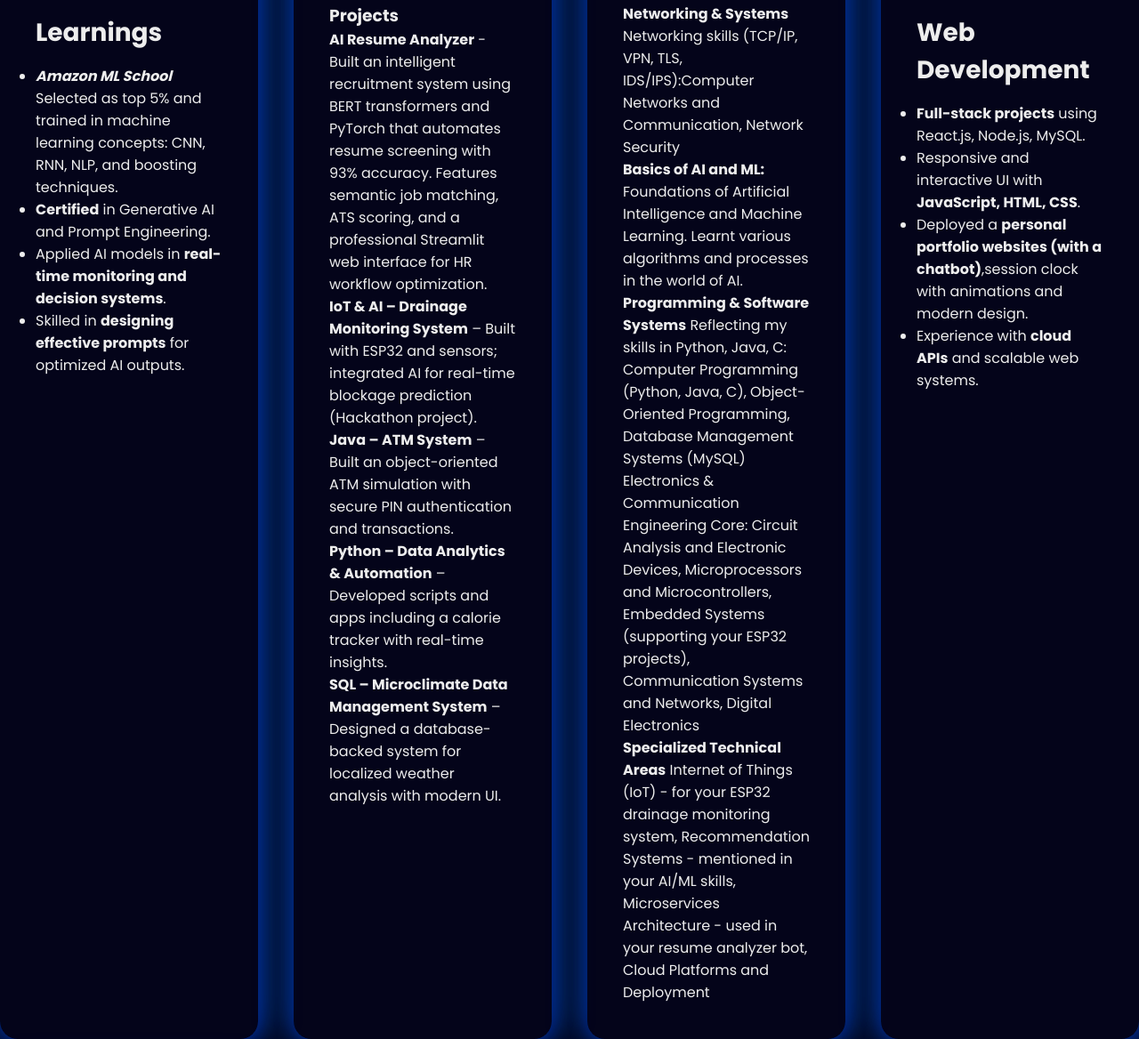
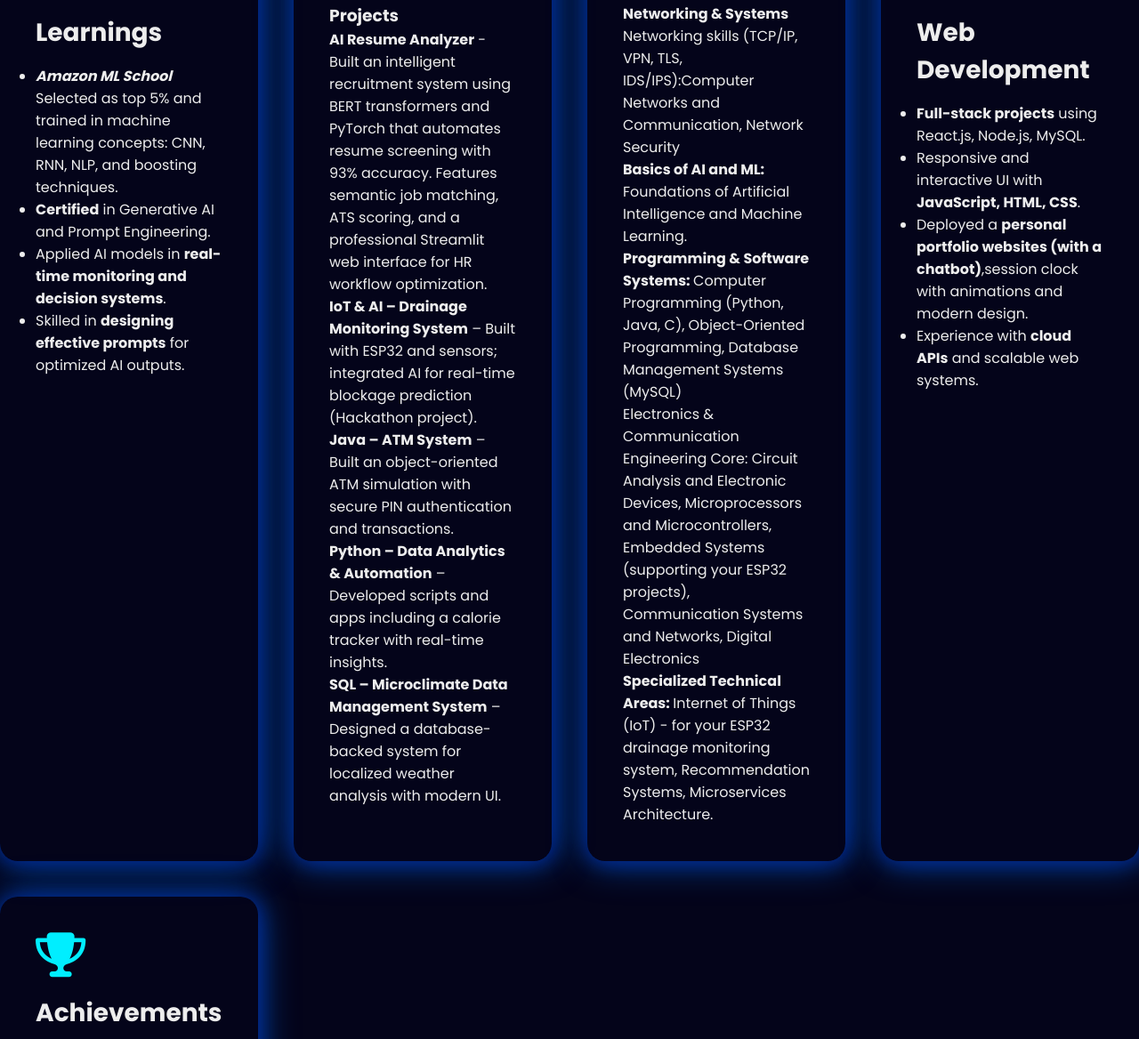
Before and after one commit to Swashinie/My-portfolio, a plain HTML site: page index.html in a window 1280 px wide. Shown: the part 1808-2976 px from the top of the page at 89% size. Drawn offline with nearby package versions, Linux system fonts and the light colour scheme.

Commit message:
Update index.html

```diff
--- a/index.html
+++ b/index.html
@@ -89,18 +89,18 @@
       <h2>Course work</h2>
           <p><b>Networking & Systems</b>
 Networking skills (TCP/IP, VPN, TLS, IDS/IPS):Computer Networks and Communication, Network Security</p>
-          <p><b>Basics of AI and  ML:</b> Foundations of Artificial Intelligence and Machine Learning. Learnt various algorithms and processes in the world of AI.</p>
-      <p><b>Programming & Software Systems</b>
-Reflecting my skills in Python, Java, C:
+          <p><b>Basics of AI and  ML:</b> Foundations of Artificial Intelligence and Machine Learning.</p>
+      <p><b>Programming & Software Systems: </b>
+
 Computer Programming (Python, Java, C), Object-Oriented Programming, Database Management Systems (MySQL)</p>
-          <p><b></b>Electronics & Communication Engineering Core:</b>
+          <p><b></b>Electronics & Communication Engineering Core: </b>
 Circuit Analysis and Electronic Devices,
 Microprocessors and Microcontrollers,
 Embedded Systems (supporting your ESP32 projects), Communication Systems and Networks, Digital Electronics</p>
-          <p><b>Specialized Technical Areas</b>
+          <p><b>Specialized Technical Areas: </b>
 Internet of Things (IoT) - for your ESP32 drainage monitoring system,
-Recommendation Systems - mentioned in your AI/ML skills,
-Microservices Architecture - used in your resume analyzer bot, Cloud Platforms and Deployment</p>
+Recommendation Systems,
+Microservices Architecture.</p>
         </div>
         <div>
           <i class="fa-brands fa-app-store fa-beat" style="color: #00eeff;"></i>
```
